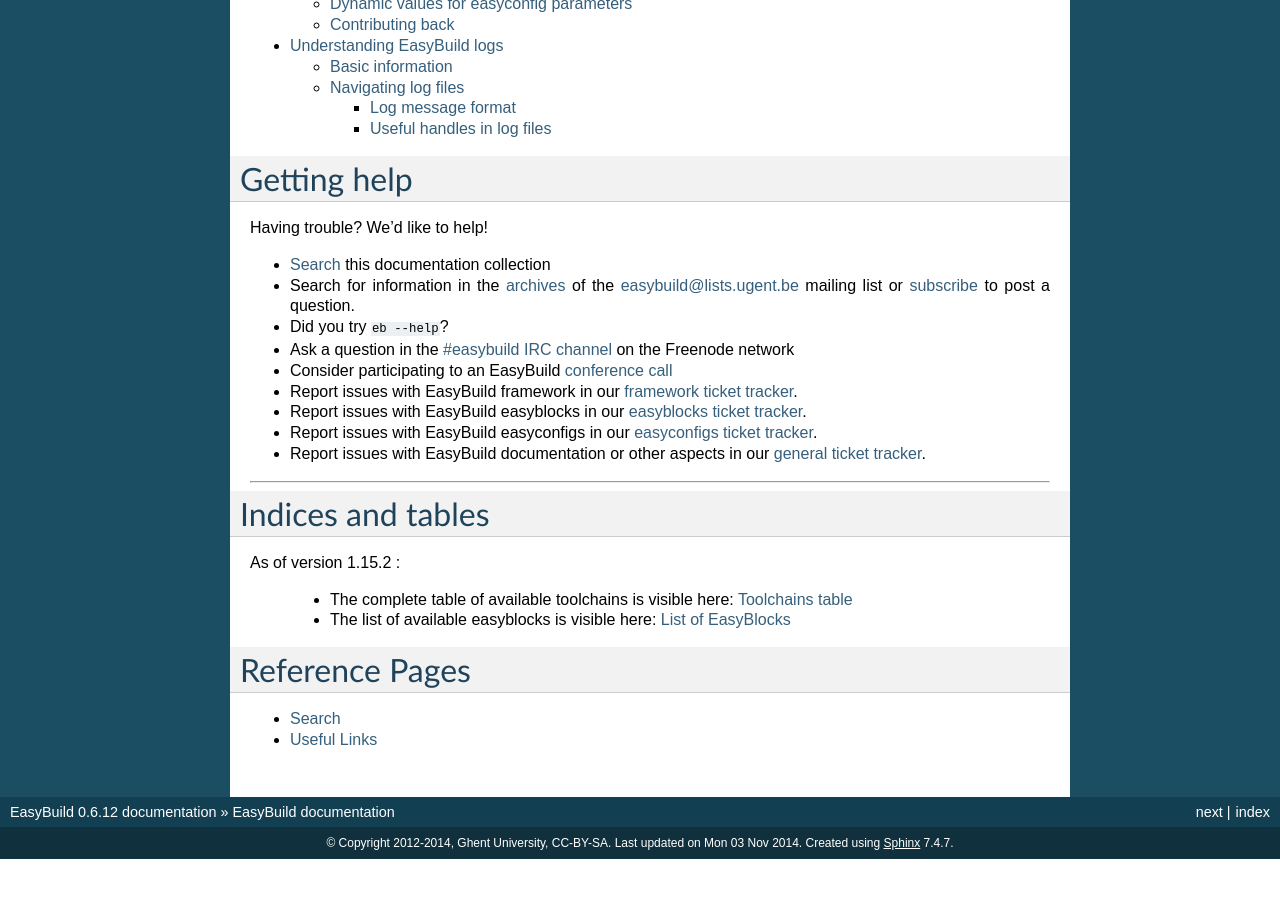
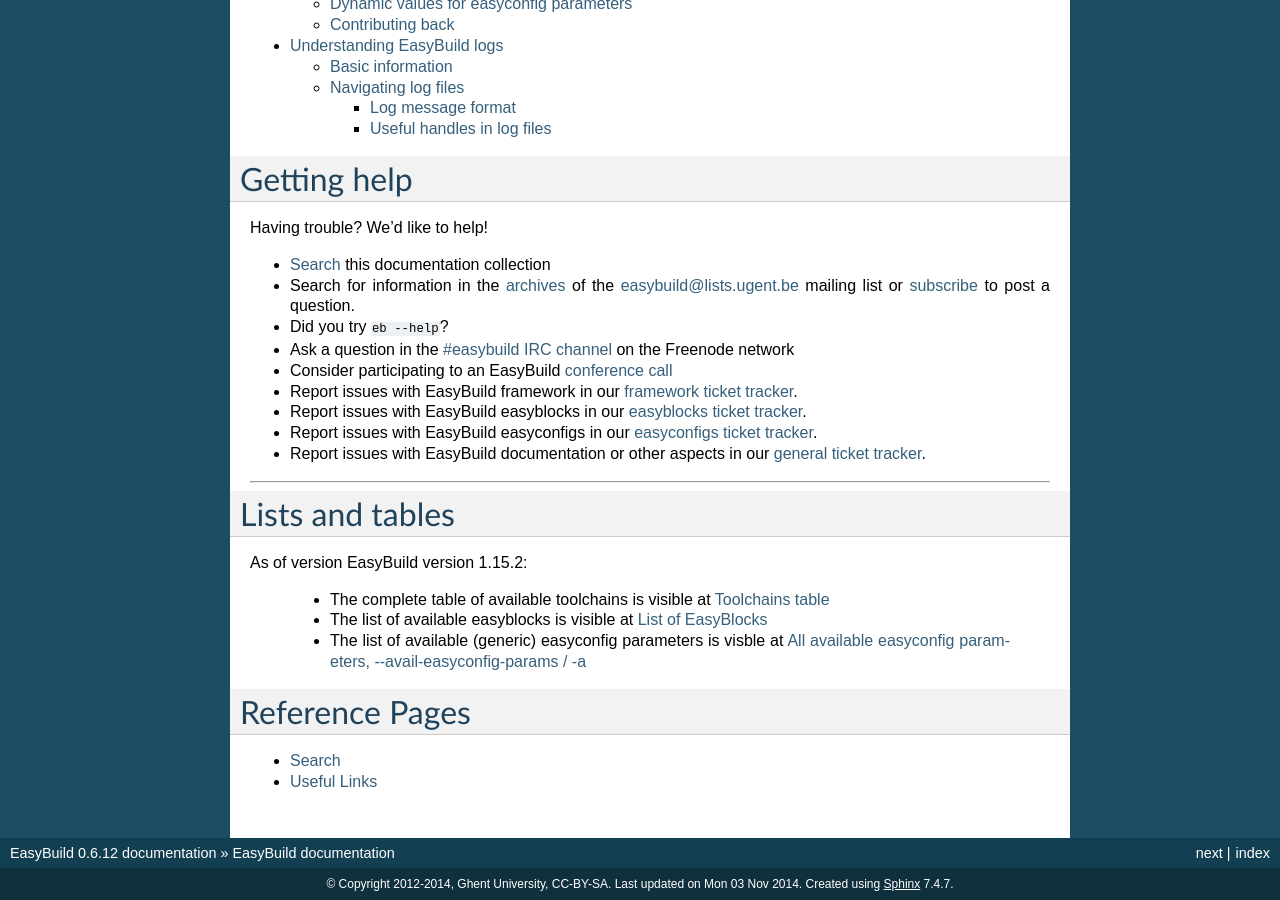
Before and after one commit to easybuilders/easybuild, a Sphinx documentation site: the page built from docs/index.rst, in a window 1280 px wide and 900 px high, scrolled down 1659 px. Built offline with Sphinx 7.4.7, drawn with Linux system fonts in a browser that asks for light colours; before the commit the page ends 2518 px from its top, so only the background shows below that; some of the changed text lies outside the part shown.

Commit message:
fix lists subsection

```diff
--- a/docs/index.rst
+++ b/docs/index.rst
@@ -85,13 +85,14 @@
 
 -------
 
-Indices and tables
+Lists and tables
 ==================
 
-As of version |version| :
+As of version EasyBuild version |version|:
 
-  * The complete table of available toolchains is visible here: :ref:`toolchains_table`
-  * The list of available easyblocks is visible here: :ref:`basic_usage_easyblocks`
+  * The complete table of available toolchains is visible at :ref:`toolchains_table`
+  * The list of available easyblocks is visible at :ref:`basic_usage_easyblocks`
+  * The list of available (generic) easyconfig parameters is visble at :ref:`avail_easyconfig_params`
 
 Reference Pages
 ===============
```
